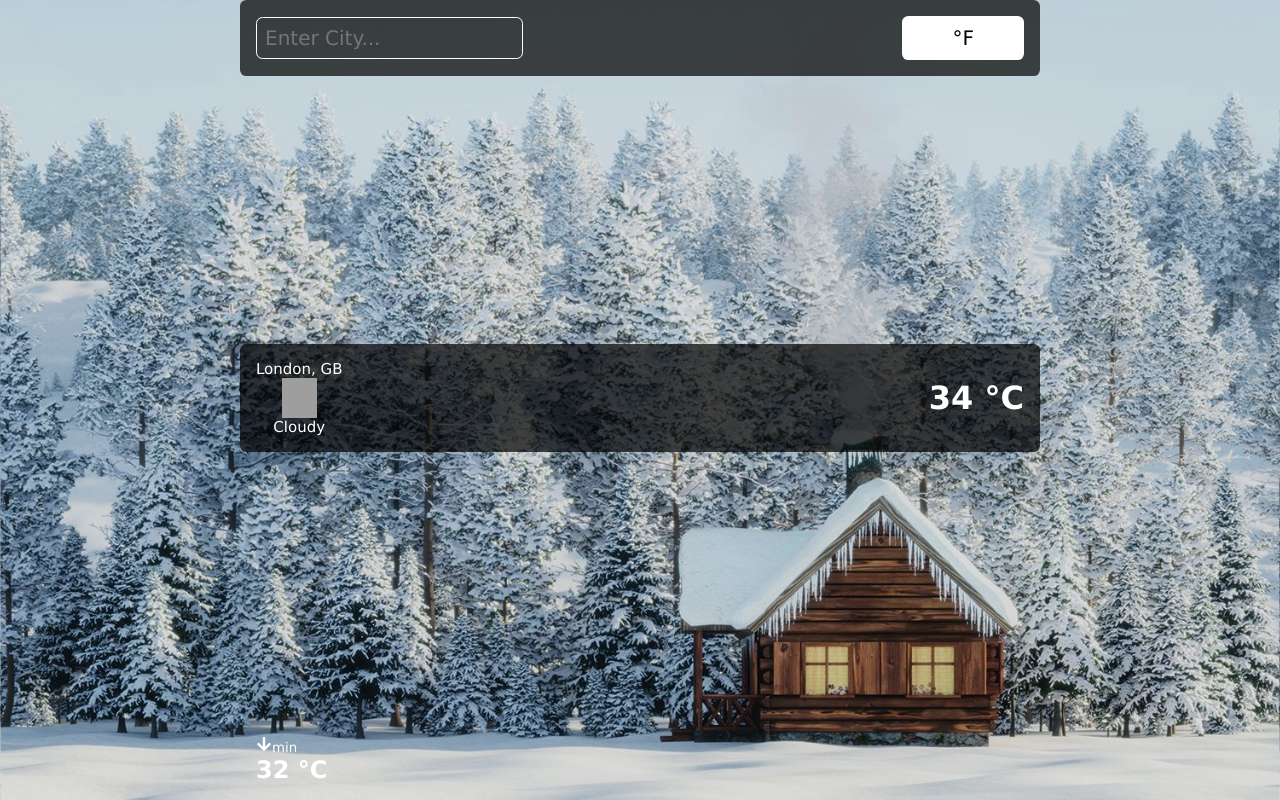
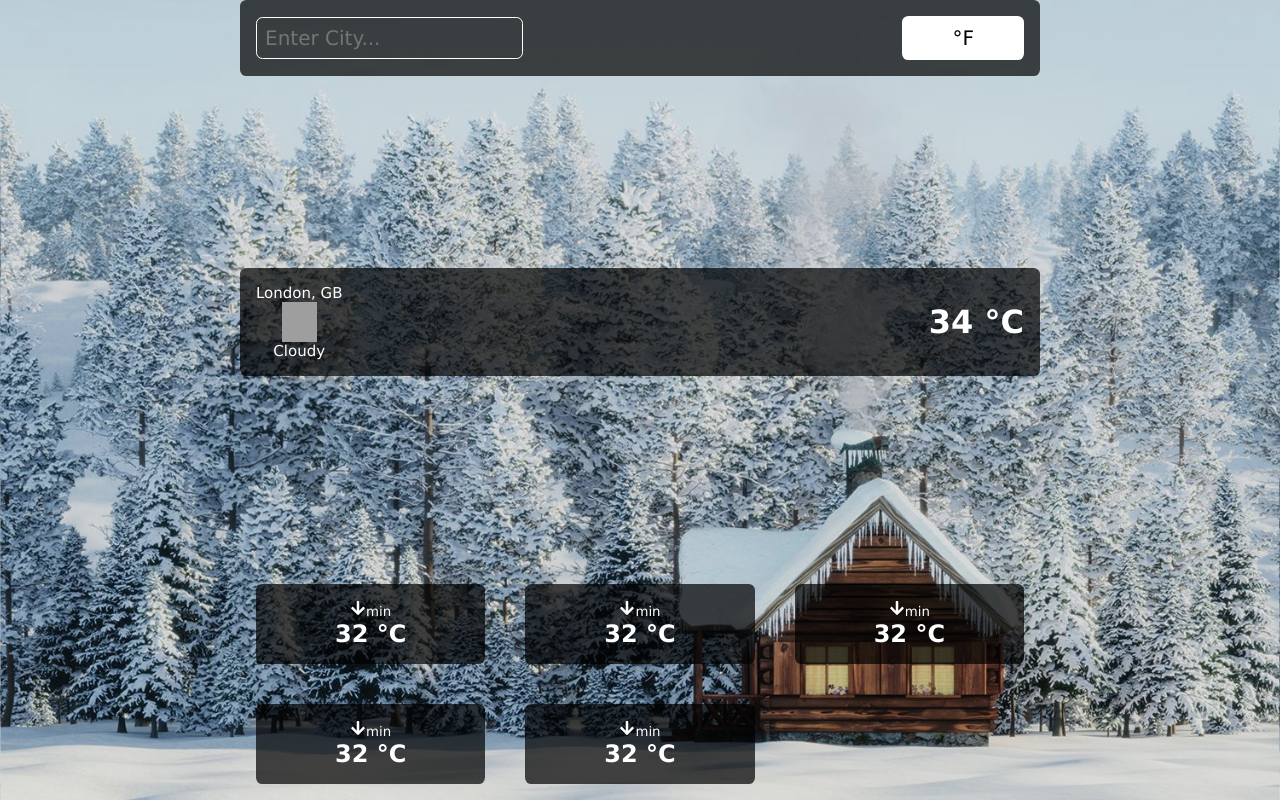
Before and after one commit to fathima-thasnim/Weather-app, a React (Create React App) app in the folder my-weather-app/: page / in a window 1280 px wide. Built offline with nearby package versions, Linux system fonts and the light colour scheme; grey boxes are pictures that could not be loaded.

Commit message:
add css to cards

```diff
--- a/my-weather-app/src/Components/Description.jsx
+++ b/my-weather-app/src/Components/Description.jsx
@@ -12,6 +12,34 @@ const Description = () => {
         </div>
         <h2>32 °C</h2>
       </div>
+      <div className='card'>
+        <div className='description__card-icon'>
+          <FaArrowDown/>
+          <small>min</small>
+        </div>
+        <h2>32 °C</h2>
+      </div>
+      <div className='card'>
+        <div className='description__card-icon'>
+          <FaArrowDown/>
+          <small>min</small>
+        </div>
+        <h2>32 °C</h2>
+      </div>
+      <div className='card'>
+        <div className='description__card-icon'>
+          <FaArrowDown/>
+          <small>min</small>
+        </div>
+        <h2>32 °C</h2>
+      </div>
+      <div className='card'>
+        <div className='description__card-icon'>
+          <FaArrowDown/>
+          <small>min</small>
+        </div>
+        <h2>32 °C</h2>
+      </div>
     </div>
   );
 };
--- a/my-weather-app/src/Components/description.css
+++ b/my-weather-app/src/Components/description.css
@@ -0,0 +1,20 @@
+.section__description {
+  display: grid;
+  grid-template-columns: repeat(3, 1fr);
+  gap: 2.5rem;
+}
+
+.card {
+  display:flex;
+  flex-direction: column;
+  align-items: center;
+  justify-content: space-between;
+  background-color: var(--section-overlay);
+
+  padding: 1rem;
+  border-radius: 00.4rem;
+}
+
+.description__card-icon {
+
+}
```
